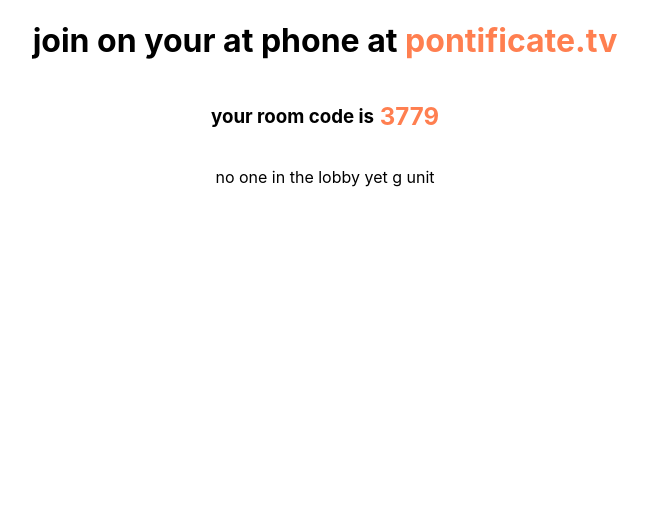
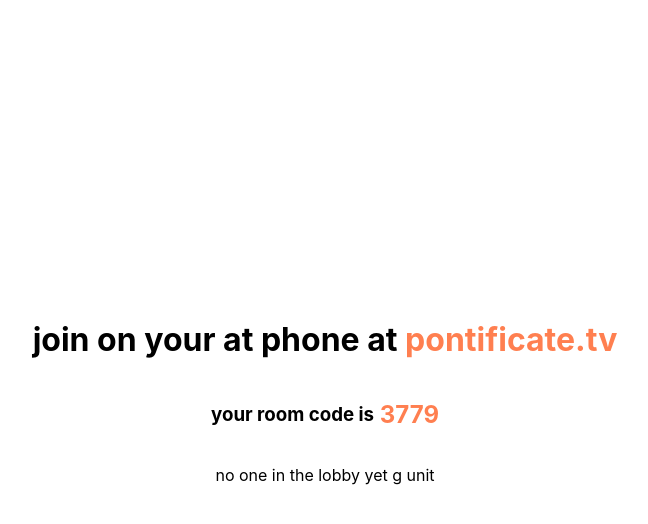
Before and after one commit to allister-grange/pontificate-client, a React (Create React App) app: page /host-lobby/3779 in a window 1280 px wide. Shown: the top 524 px of the page, without its empty margins (315-963 px from the left). Built offline with nearby package versions, Linux system fonts and the light colour scheme.

Commit message:
Changing formatting

```diff
--- a/src/pages/HomePage.css
+++ b/src/pages/HomePage.css
@@ -6,11 +6,12 @@ body {
 }
 
 .App-header {
-  font-size: calc(20px + 2vmin);
+  font-size: calc(16px + 1vmin);
   color: #282c34;
-  /* color: white; */
   display: flex;
   justify-content: center;
+  align-items: center;
+  text-align: center;
 }
 
 .App {
--- a/src/pages/HomePage.tsx
+++ b/src/pages/HomePage.tsx
@@ -28,9 +28,9 @@ function HomePage() {
     <div className="App">
       <div className="Title">
         <header className="App-header">
-          <p>
+          <h1>
             welcome to pontificate
-          </p>
+          </h1>
         </header>
       </div>
       {
--- a/src/pages/lobby/HostLobbyPage.css
+++ b/src/pages/lobby/HostLobbyPage.css
@@ -3,6 +3,14 @@
   white-space: pre-wrap;
   justify-content: center;
   flex-direction: row;
+}
+
+.container {
+  display: flex;
+  height: 100%;
+  justify-content: center;
+  flex-direction: column;
+  align-items: center;
 }
 
 .roomCode {
--- a/src/pages/lobby/HostLobbyPage.tsx
+++ b/src/pages/lobby/HostLobbyPage.tsx
@@ -27,7 +27,7 @@ const HostLobbyPage = (props: any): any => {
   }
 
   return (
-    <div>
+    <div className="container">
       <div className="title">
         <h1>
           join on your at phone at
```
